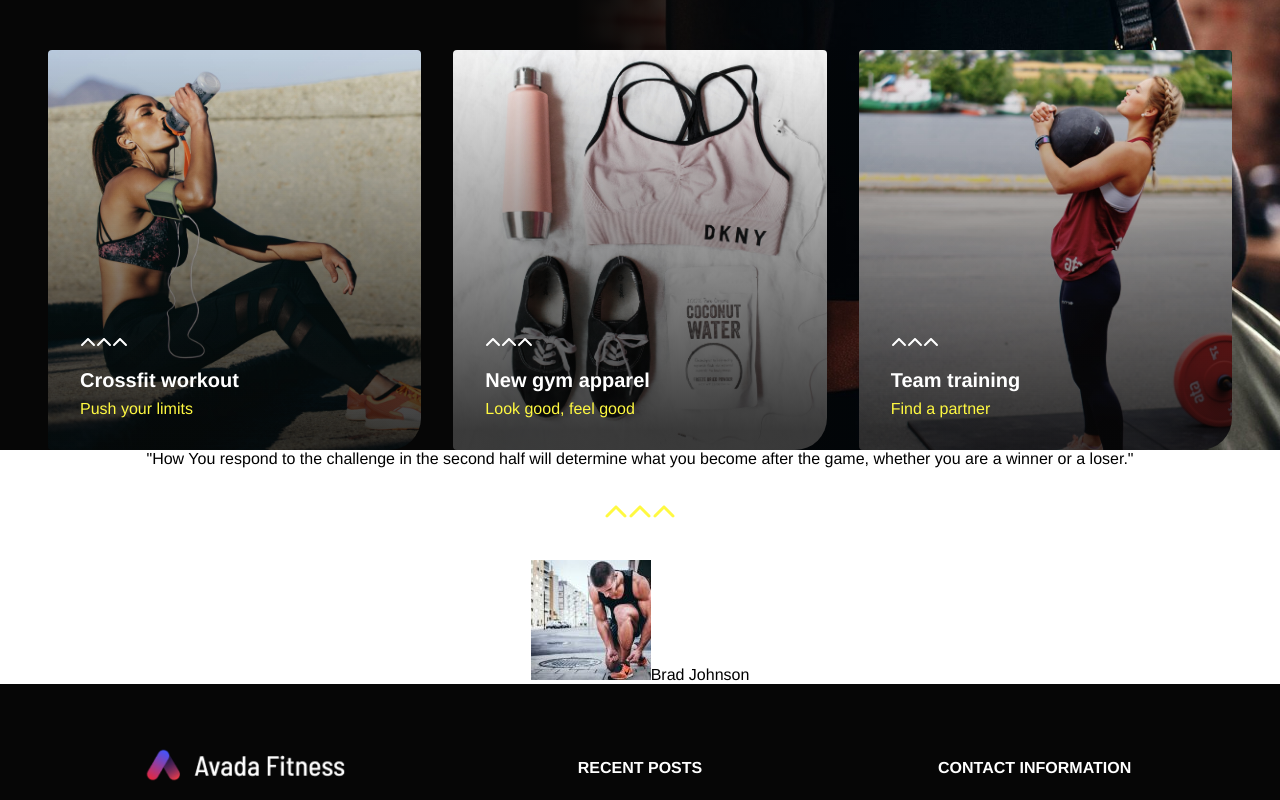
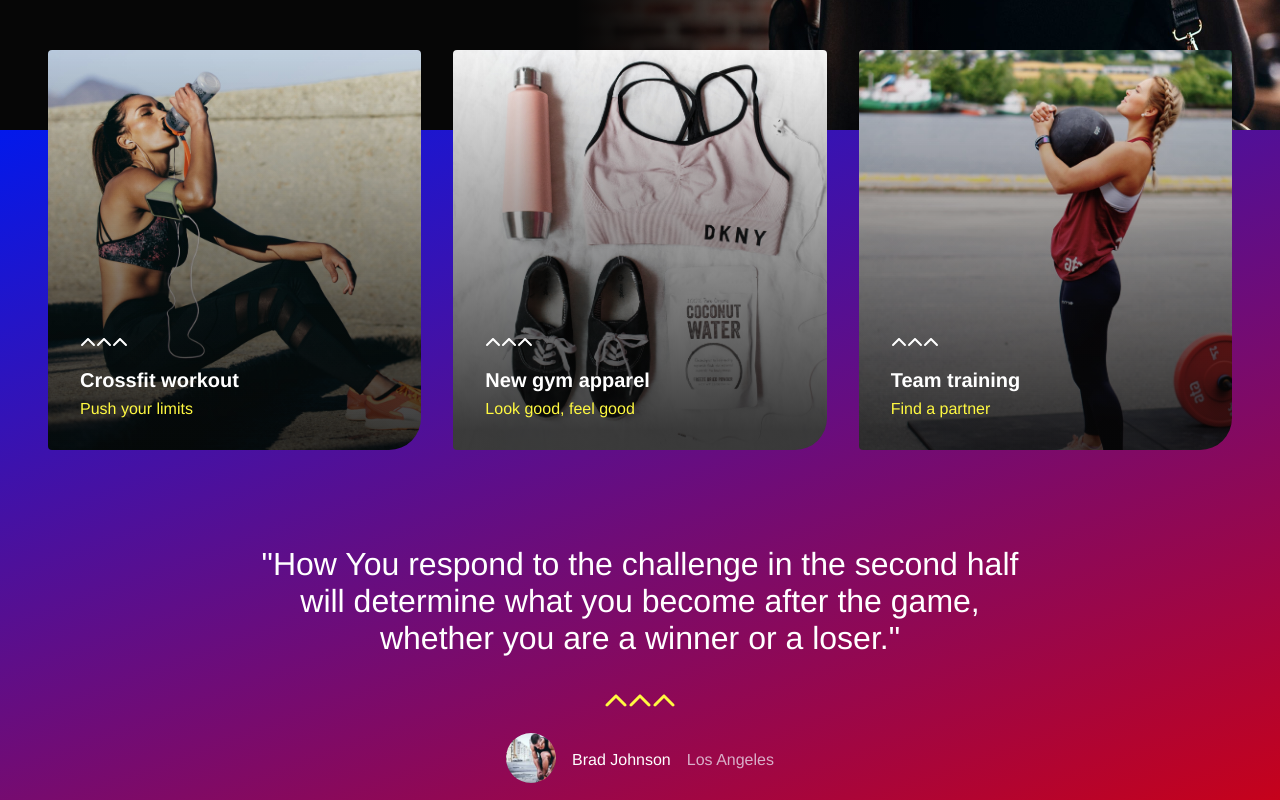
Before and after one commit to MirkOrlando/proj-html-vuejs, a Vue app: page / in a window 1280 px wide. Shown: the part 480-1280 px from the top of the page. Built offline with nearby package versions, Linux system fonts and the light colour scheme.

Commit message:
fix css .quote

```diff
--- a/src/App.vue
+++ b/src/App.vue
@@ -53,14 +53,19 @@
       <!-- /.jumbotron -->
       <div class="quote">
         <p class="text">
-          "How You respond to the challenge in the second half will determine
-          what you become after the game, whether you are a winner or a loser."
+          "How You respond to the challenge in the second half
+          <br />
+          will determine what you become after the game,
+          <br />
+          whether you are a winner or a loser."
         </p>
         <SeparatorLg />
         <div class="user">
-          <img src="@/assets/img/avatar-1-2x.jpg" alt="" />
+          <div class="userpic">
+            <img src="@/assets/img/avatar-1-2x.jpg" alt="" />
+          </div>
           <span class="username">Brad Johnson</span>
-          <span class="location"></span>
+          <span class="location">Los Angeles</span>
         </div>
       </div>
     </main>
@@ -146,6 +151,7 @@ export default {
     background-size: cover;
     border-radius: 0.25rem;
     border-bottom-right-radius: 2rem;
+    margin-bottom: -20rem;
     transition: all 250ms linear;
     &:hover {
       transform: scale(1.1);
@@ -182,5 +188,29 @@ export default {
 }
 .quote {
   text-align: center;
+  color: $lightestColor;
+  background: linear-gradient(160deg, #0219eb, #d4000c);
+  padding: 6rem 0;
+  .text {
+    font-size: 2rem;
+    margin-top: 20rem;
+  }
+  .user {
+    display: flex;
+    justify-content: center;
+    align-items: center;
+    gap: 1rem;
+    margin-top: -1rem;
+    .userpic {
+      width: 50px;
+      &,
+      img {
+        border-radius: 50%;
+      }
+    }
+    .location {
+      color: #d9aec8;
+    }
+  }
 }
 </style>
```
